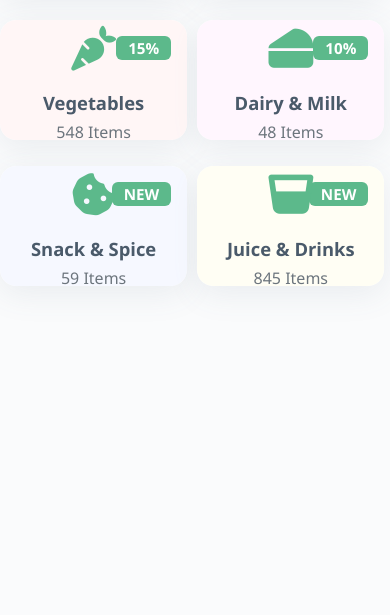
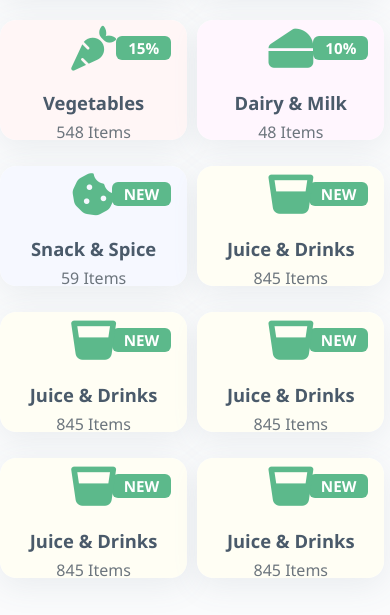
Before and after one commit to playobayed2006/e-commerce, a plain HTML site: page index.html in a window 390 px wide. Shown: the part 1127-1742 px from the top of the page. Before the commit the page ends 1461 px from the top, so only its background shows below. Drawn offline with Linux system fonts and the light colour scheme; a script that the page names is missing.

Commit message:
second commmit

```diff
--- a/index.html
+++ b/index.html
@@ -30,7 +30,7 @@
         <div class="main-header">
             <div class="logo">
                 <i class="fas fa-shopping-bag"></i>
-                <span class="logo-text">Grabit</span>
+                <span class="logo-text">konokit</span>
             </div>
             <div class="search-bar">
                 <input type="text" placeholder="Search Products...">
@@ -119,49 +119,77 @@
 
         </div>
 
-        <div class="gi-category-block owl-carousel owl-loaded owl-drag">
-            <div class="category-card" style="--cat-bg: #fff7ec;">
+        <div class="gi-category-block">
+            <a href="#" class="category-card" style="--cat-bg: #fff7ec;">
                 <div class="category-bg"></div>
                 <div class="category-discount">30%</div>
                 <div class="category-icon"><i class="fas fa-apple-alt"></i></div>
                 <div class="category-title">Fruits</div>
                 <div class="category-count">320 Items</div>
-            </div>
-            <div class="category-card" style="--cat-bg: #eaffea;">
+            </a>
+            <a href="#" class="category-card" style="--cat-bg: #eaffea;">
                 <div class="category-bg"></div>
                 <div class="category-discount">NEW</div>
                 <div class="category-icon"><i class="fas fa-bread-slice"></i></div>
                 <div class="category-title">Bakery</div>
                 <div class="category-count">65 Items</div>
-            </div>
-            <div class="category-card" style="--cat-bg: #ffeaea;">
+            </a>
+            <a href="#" class="category-card" style="--cat-bg: #ffeaea;">
                 <div class="category-bg"></div>
                 <div class="category-discount">15%</div>
                 <div class="category-icon"><i class="fas fa-carrot"></i></div>
                 <div class="category-title">Vegetables</div>
                 <div class="category-count">548 Items</div>
-            </div>
-            <div class="category-card" style="--cat-bg: #ffeafd;">
+            </a>
+            <a href="#" class="category-card" style="--cat-bg: #ffeafd;">
                 <div class="category-bg"></div>
                 <div class="category-discount">10%</div>
                 <div class="category-icon"><i class="fas fa-cheese"></i></div>
                 <div class="category-title">Dairy &amp; Milk</div>
                 <div class="category-count">48 Items</div>
-            </div>
-            <div class="category-card" style="--cat-bg: #eaf0ff;">
+            </a>
+            <a href="#" class="category-card" style="--cat-bg: #eaf0ff;">
                 <div class="category-bg"></div>
                 <div class="category-discount">NEW</div>
                 <div class="category-icon"><i class="fas fa-cookie-bite"></i></div>
                 <div class="category-title">Snack &amp; Spice</div>
                 <div class="category-count">59 Items</div>
-            </div>
-            <div class="category-card" style="--cat-bg: #fffde7;">
+            </a>
+            <a href="#" class="category-card" style="--cat-bg: #fffde7;">
                 <div class="category-bg"></div>
                 <div class="category-discount">NEW</div>
                 <div class="category-icon"><i class="fas fa-glass-whiskey"></i></div>
                 <div class="category-title">Juice &amp; Drinks</div>
                 <div class="category-count">845 Items</div>
-            </div>
+            </a>
+                        <a href="#" class="category-card" style="--cat-bg: #fffde7;">
+                <div class="category-bg"></div>
+                <div class="category-discount">NEW</div>
+                <div class="category-icon"><i class="fas fa-glass-whiskey"></i></div>
+                <div class="category-title">Juice &amp; Drinks</div>
+                <div class="category-count">845 Items</div>
+            </a>
+                        <a href="#" class="category-card" style="--cat-bg: #fffde7;">
+                <div class="category-bg"></div>
+                <div class="category-discount">NEW</div>
+                <div class="category-icon"><i class="fas fa-glass-whiskey"></i></div>
+                <div class="category-title">Juice &amp; Drinks</div>
+                <div class="category-count">845 Items</div>
+            </a>
+                        <a href="#" class="category-card" style="--cat-bg: #fffde7;">
+                <div class="category-bg"></div>
+                <div class="category-discount">NEW</div>
+                <div class="category-icon"><i class="fas fa-glass-whiskey"></i></div>
+                <div class="category-title">Juice &amp; Drinks</div>
+                <div class="category-count">845 Items</div>
+            </a>
+                        <a href="#" class="category-card" style="--cat-bg: #fffde7;">
+                <div class="category-bg"></div>
+                <div class="category-discount">NEW</div>
+                <div class="category-icon"><i class="fas fa-glass-whiskey"></i></div>
+                <div class="category-title">Juice &amp; Drinks</div>
+                <div class="category-count">845 Items</div>
+            </a>
         </div>
 
     </main>
--- a/style.css
+++ b/style.css
@@ -1,93 +1,3 @@
-/* Category Section Styles */
-.gi-category-block {
-    display: flex;
-    gap: 32px;
-    justify-content: center;
-    align-items: flex-start;
-    margin: 48px auto 32px auto;
-    flex-wrap: wrap;
-    max-width: 1600px;
-}
-.category-card {
-    position: relative;
-    width: 220px;
-    height: 180px;
-    background: #fff;
-    border-radius: 16px;
-    box-shadow: 0 8px 32px rgba(90,110,130,0.10);
-    display: flex;
-    flex-direction: column;
-    align-items: center;
-    justify-content: center;
-    margin-bottom: 16px;
-    overflow: hidden;
-    transition: transform 0.2s, box-shadow 0.2s;
-}
-.category-card:hover {
-    transform: translateY(-6px) scale(1.04);
-    box-shadow: 0 16px 48px rgba(90,110,130,0.16);
-}
-.category-bg {
-    position: absolute;
-    top: 0; left: 0; right: 0; bottom: 0;
-    background: var(--cat-bg, #fff7ec);
-    border-radius: 16px;
-    z-index: 1;
-    opacity: 0.45;
-}
-.category-discount {
-    position: absolute;
-    top: 16px;
-    right: 16px;
-    background: #5cb98b;
-    color: #fff;
-    font-size: 0.95rem;
-    font-weight: 700;
-    padding: 2px 12px;
-    border-radius: 6px;
-    z-index: 2;
-}
-.category-icon {
-    font-size: 2.8rem;
-    color: #5cb98b;
-    margin-bottom: 12px;
-    z-index: 2;
-}
-.category-title {
-    font-size: 1.15rem;
-    font-weight: 600;
-    color: #4a5a6a;
-    margin-bottom: 6px;
-    z-index: 2;
-}
-.category-count {
-    font-size: 1rem;
-    color: #6c757d;
-    z-index: 2;
-}
-@media (max-width: 1200px) {
-    .gi-category-block {
-        gap: 18px;
-    }
-    .category-card {
-        width: 180px;
-        height: 150px;
-    }
-}
-@media (max-width: 900px) {
-    .gi-category-block {
-        gap: 10px;
-        flex-wrap: wrap;
-        justify-content: flex-start;
-    }
-    .category-card {
-        width: 48vw;
-        min-width: 140px;
-        height: 120px;
-    }
-}
-
-
 
 /* header section with nav bar */
 
@@ -435,6 +345,106 @@ nav {
 
 
 
+/* Category Section Styles */
+.gi-category-block {
+    display: flex;
+    gap: 32px;
+    justify-content: center;
+    align-items: flex-start;
+    margin: 48px auto 32px auto;
+    flex-wrap: wrap;
+    max-width: 1600px;
+}
+.category-card {
+    position: relative;
+    width: 220px;
+    height: 180px;
+    background: #fff;
+    border-radius: 16px;
+    box-shadow: 0 8px 32px rgba(90,110,130,0.10);
+    display: flex;
+    flex-direction: column;
+    align-items: center;
+    justify-content: center;
+    margin-bottom: 16px;
+    overflow: hidden;
+    transition: transform 0.2s, box-shadow 0.2s;
+}
+.category-card:hover {
+    transform: translateY(-6px) scale(1.04);
+    box-shadow: 0 16px 48px rgba(90,110,130,0.16);
+}
+.category-bg {
+    position: absolute;
+    top: 0; left: 0; right: 0; bottom: 0;
+    background: var(--cat-bg, #fff7ec);
+    border-radius: 16px;
+    z-index: 1;
+    opacity: 0.45;
+}
+.category-discount {
+    position: absolute;
+    top: 16px;
+    right: 16px;
+    background: #5cb98b;
+    color: #fff;
+    font-size: 0.95rem;
+    font-weight: 700;
+    padding: 2px 12px;
+    border-radius: 6px;
+    z-index: 2;
+}
+.category-icon {
+    font-size: 2.8rem;
+    color: #5cb98b;
+    margin-bottom: 12px;
+    z-index: 2;
+}
+.category-title {
+    font-size: 1.15rem;
+    font-weight: 600;
+    color: #4a5a6a;
+    margin-bottom: 6px;
+    z-index: 2;
+}
+.category-count {
+    font-size: 1rem;
+    color: #6c757d;
+    z-index: 2;
+}
+
+.category-card {
+    text-decoration: none;
+    cursor: pointer;
+}
+.category-card:focus, .category-card:active {
+    outline: 2px solid #5cb98b;
+    box-shadow: 0 0 0 4px #e0f7fa;
+}
+
+
+/* Responsive Styles */
+@media (max-width: 1200px) {
+    .gi-category-block {
+        gap: 18px;
+    }
+    .category-card {
+        width: 180px;
+        height: 150px;
+    }
+}
+@media (max-width: 900px) {
+    .gi-category-block {
+        gap: 10px;
+        flex-wrap: wrap;
+        justify-content: flex-start;
+    }
+    .category-card {
+        width: 48vw;
+        min-width: 140px;
+        height: 120px;
+    }
+}
 
 
 
```
Also changed, not shown: 1 other file.
